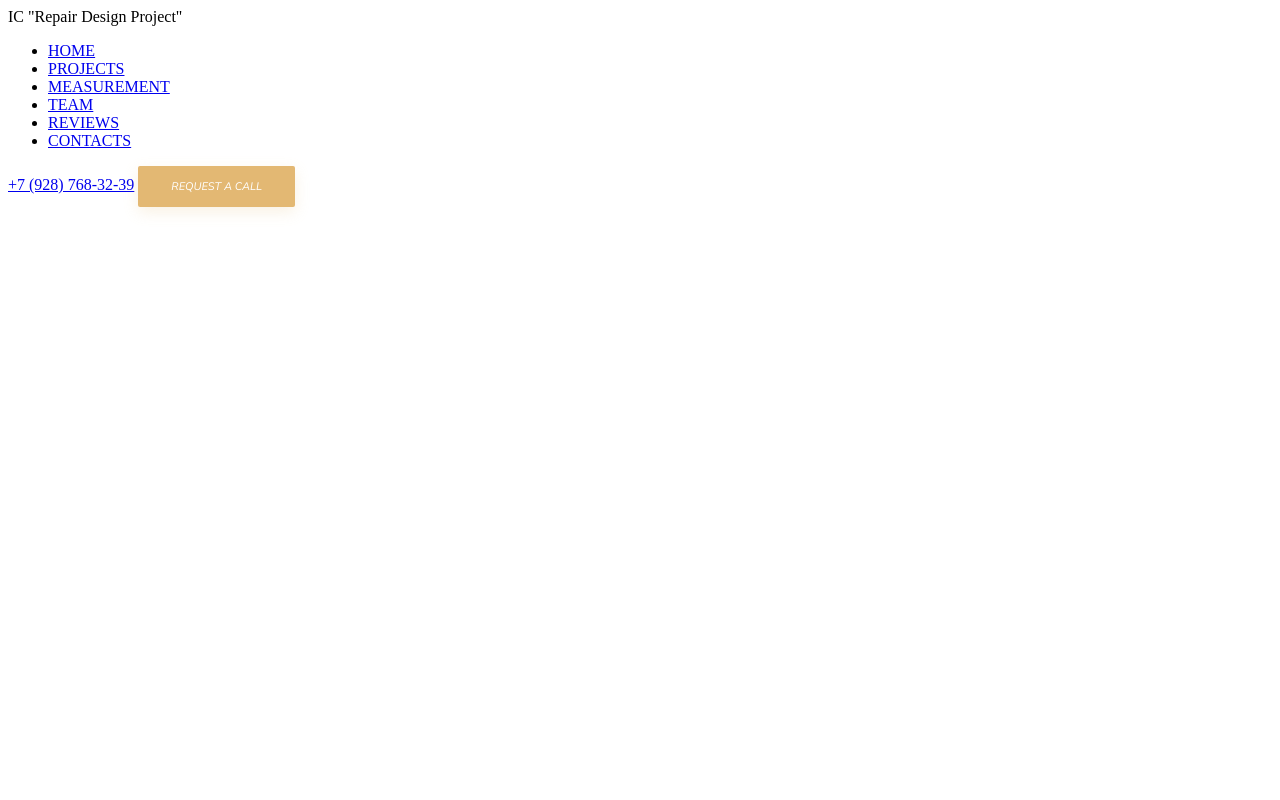
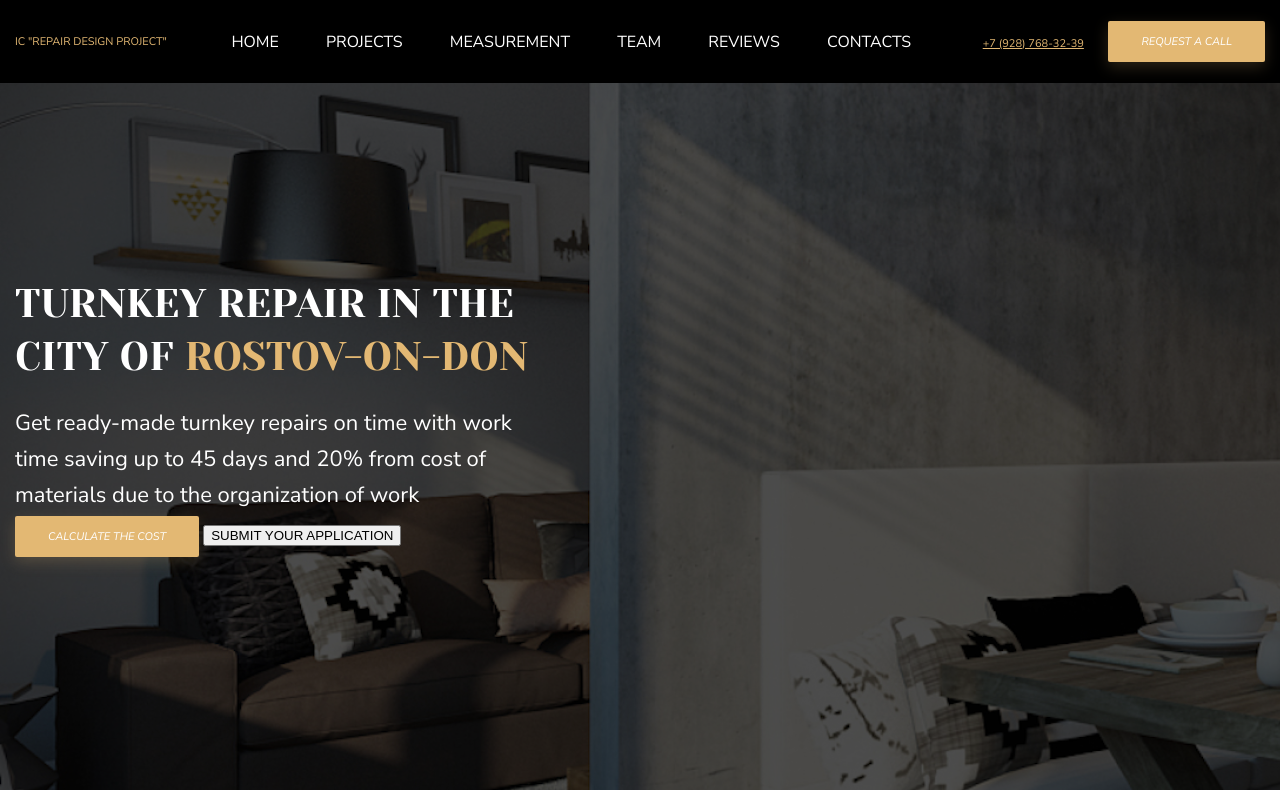
Before and after one commit to ButerBrot359/landingPage, a plain HTML site: page templates/index.html in a window 1280 px wide. Drawn offline with Linux system fonts and the light colour scheme.

Commit message:
first section

```diff
--- a/css/style.css
+++ b/css/style.css
@@ -1,5 +1,15 @@
 @import url('https://fonts.googleapis.com/css2?family=Nunito+Sans:ital,wght@0,400;0,700;1,400&display=swap');
+@import url('https://fonts.googleapis.com/css2?family=Yeseva+One&display=swap');
 
+body {
+    margin: 0;
+    font-family: 'Nunito Sans', Helvetica, Arial;
+
+}
+
+body * {
+    box-sizing: border-box;
+}
 .button {
     background: #E3B873;
     box-shadow: 0px 5px 15px rgba(227, 184, 115, 0.2);
@@ -14,3 +24,113 @@
     font-size: 11px;
     line-height: 15px;
 }
+
+/* .submit {
+    outline: 0;
+    border-radius: 2px;
+    color: white;
+    text-transform: uppercase;
+    font-style: italic;
+    font-family: 'Nunito Sans';
+    font-size: 11px;
+    line-height: 15px;
+    border: 1px solid #FFFFFF;
+    background-color: rgba(0, 0, 0, 0);
+} */
+.header-navigation {
+    list-style: none;
+    display: flex;
+}
+
+.header-navigation_item {
+    margin-right: 47.09px;
+}
+
+.header-navigation_link {
+    text-decoration: none;
+    color: white;
+}
+
+.header {
+    background-color: black;
+}
+
+.header-content {
+    display: flex;
+    justify-content: space-between;
+    height: 83px;
+    align-items: center;
+}
+.logo {
+    font-family: Nunito Sans;
+    font-style: normal;
+    font-weight: normal;
+    font-size: 11px;
+    line-height: 15px;
+    text-transform: uppercase;
+    color: #E3B873;
+}
+
+.phone {
+    font-family: Nunito Sans;
+    font-style: normal;
+    font-weight: normal;
+    font-size: 11px;
+    line-height: 15px;
+    text-align: right;
+    text-decoration-line: underline;
+    color: #E3B873;
+}
+
+.container {
+    max-width: 1250px;
+    margin: 0 auto;
+}
+
+.hero {
+    background-image: url("../images/background.jpg");
+    background-size: cover;
+    height: 707px;
+    padding-top: 194px;
+    position: relative;
+}
+
+.hero-overlay {
+    content: '';
+    position: absolute;
+    top: 0;
+    left: 0;
+    bottom: 0;
+    right: 0;
+    background-color: rgba(0, 0, 0, .7);
+
+}
+
+.hero-container {
+    position: relative;
+    z-index: 1;
+
+}
+.title {
+    margin: 0;
+    font-family: 'Yeseva One', 'Times New Roman', Times, serif;
+    font-style: normal;
+    font-weight: normal;
+    font-size: 40px;
+    line-height: 53px;
+    text-transform: uppercase;
+    color: #FFFFFF;
+}
+.title span {
+    color: #E3B873;
+}
+.text {
+    width: 504px;
+    height: 89px;
+    font-family: Nunito Sans;
+    font-style: normal;
+    font-weight: normal;
+    font-size: 22px;
+    line-height: 36px;
+    color: white;
+}
--- a/templates/index.html
+++ b/templates/index.html
@@ -8,24 +8,38 @@
 </head>
 <body>
     <header class="header">
+        <div class="container header-content">
             <div class="logo">
                 IC "Repair Design Project"
             </div>
             <nav>
-            <ul>
-                <li><a href='#'>HOME</a></li>
-                <li><a href='#'>PROJECTS</a></li>
-                <li><a href='#'>MEASUREMENT</a></li>
-                <li><a href='#'>TEAM</a></li>
-                <li><a href='#'>REVIEWS</a></li>
-                <li><a href='#'>CONTACTS</a></li>
+                <ul class="header-navigation">
+                    <li class="header-navigation_item"><a href='#' class="header-navigation_link">HOME</a></li>
+                    <li class="header-navigation_item"><a href='#' class="header-navigation_link">PROJECTS</a></li>
+                    <li class="header-navigation_item"><a href='#' class="header-navigation_link">MEASUREMENT</a></li>
+                    <li class="header-navigation_item"><a href='#' class="header-navigation_link">TEAM</a></li>
+                    <li class="header-navigation_item"><a href='#' class="header-navigation_link">REVIEWS</a></li>
+                    <li class="header-navigation_item"><a href='#' class="header-navigation_link">CONTACTS</a></li>
                 </ul>
             </nav>
-        <a href="tel:+79287683239">+7 (928) 768-32-39</a>
+            <span><a href="tel:+79287683239" class="phone">+7 (928) 768-32-39</a></span>
             <button class="button">Request a call</button>
+        </div>
     </header>
     <main>
+        <section class="hero">
+            <div class="container hero-container">
+                <h1 class="title">Turnkey Repair in the<br />city of <span>Rostov-on-Don<span></h1>
+                <p class="text">Get ready-made turnkey repairs on time
+                    with work time saving up to 45 days and 20% from
+                    cost of materials due to the organization of work
+                </p>
+                <button class="button">CALCULATE THE COST</button>
+                <button class="submit">SUBMIT YOUR APPLICATION</button>
+            </div>
+            <div class="hero-overlay"></div>
 
+        </section>
     </main>
     <footer>
 
```
Also changed, not shown: images/background.jpg (added). Lines whose indentation alone changed are shown as unchanged.
